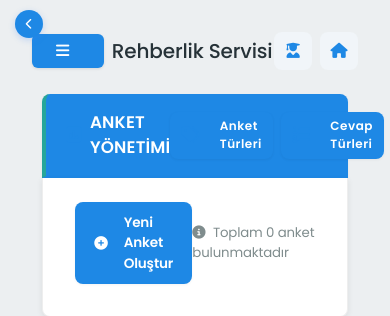
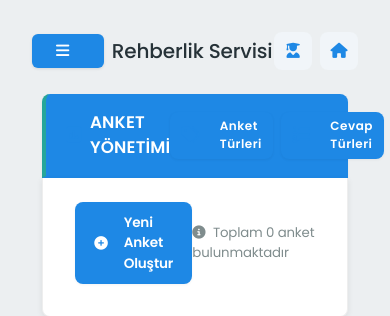
Before and after one commit to sahinalhas/R1R, a Flask app: page /anket-yonetimi/ in a window 390 px wide. Shown: the top 316 px of the page. Run offline with Flask 3, Linux system fonts and the light colour scheme; some libraries are stand-ins or nearby versions.

Commit message:
Hide sidebar toggle button on mobile devices for cleaner UI
Hides the .sidebar-toggle element when screen width is below 767.98px to avoid redundancy with the existing hamburger menu icon.

Replit-Commit-Author: Agent
Replit-Commit-Session-Id: 48d6fff3-dbbc-4470-b88e-102deadb3df5
Replit-Commit-Checkpoint-Type: full_checkpoint
Replit-Commit-Screenshot-Url: https://storage.googleapis.com/screenshot-production-us-central1/3cb71b9b-16e8-4348-baae-de90430798c8/48d6fff3-dbbc-4470-b88e-102deadb3df5/8lqY6u1

```diff
--- a/app/static/css/styles.css
+++ b/app/static/css/styles.css
@@ -585,6 +585,13 @@ body {
   left: calc(var(--sidebar-collapsed-width) - 14px);
 }
 
+/* Mobilde sidebar toggle butonunu gizle (hamburger menü zaten var) */
+@media (max-width: 767.98px) {
+  .sidebar-toggle {
+    display: none !important;
+  }
+}
+
 /* Modern stil başlıkları */
 .sidebar-section-title {
   font-size: 0.68rem;
```
Also changed, not shown: attached_assets/Screenshot_20250930_214158_1759257734737.jpg (added).
